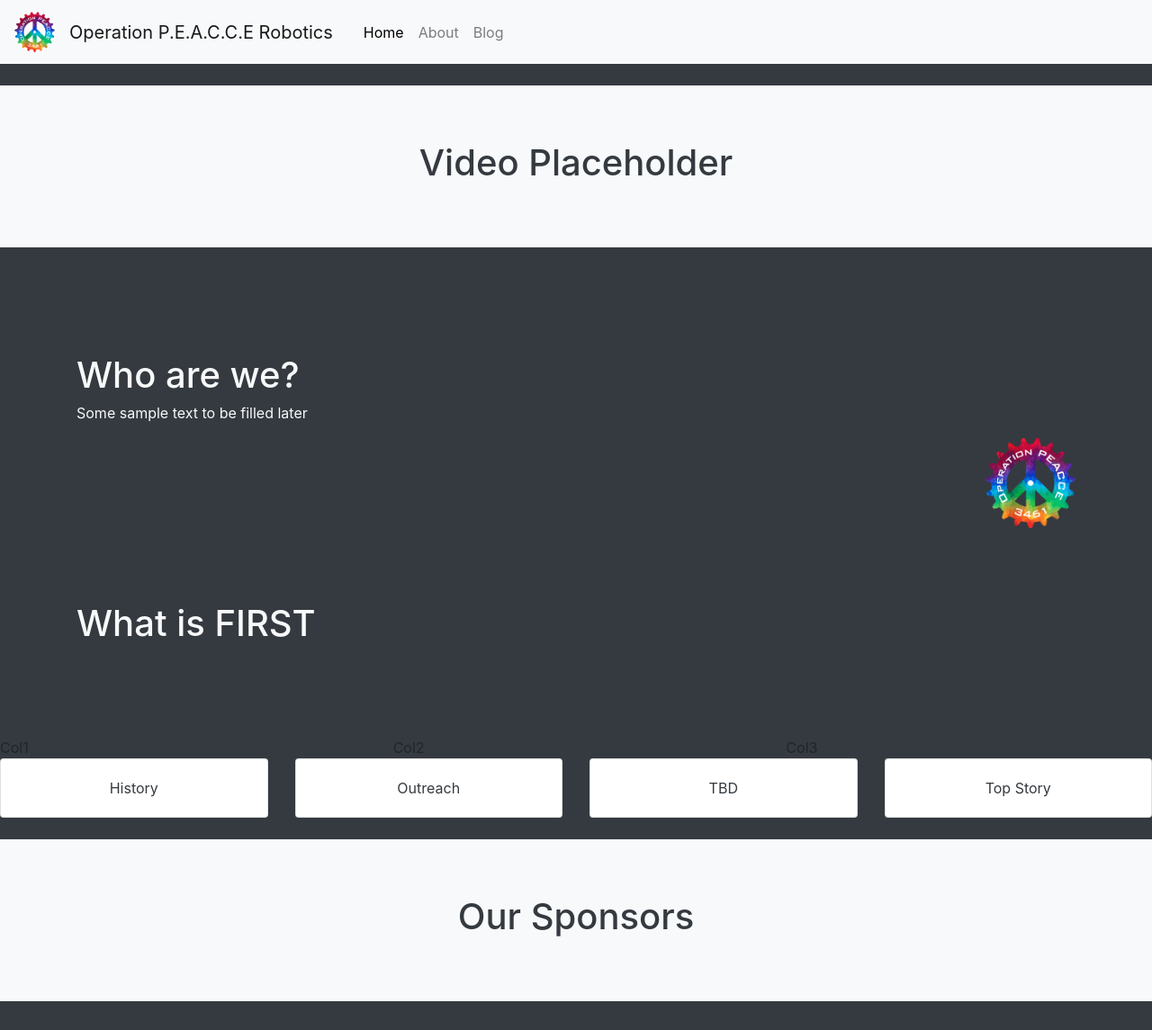
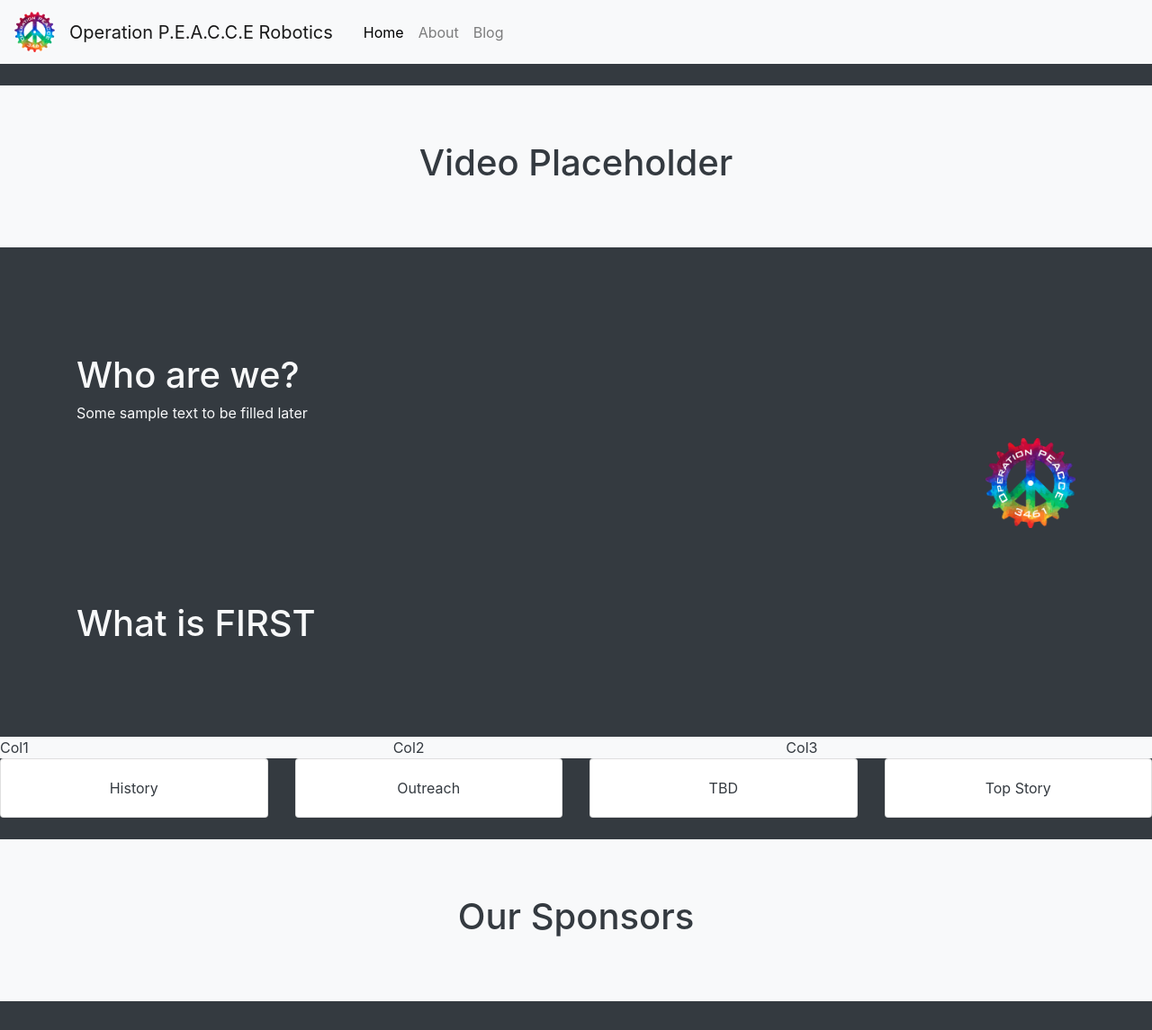
Before and after one commit to Operation-P-E-A-C-C-E-Robotics/Operation-P-E-A-C-C-E-Robotics.github.io, a Jekyll site: the page built from index.html, in a window 1280 px wide and 1145 px high. Shown: the whole window at 90% size. Built offline with Jekyll 4.4.1, drawn with Linux system fonts in a browser that asks for light colours; nearby versions of some CDN libraries.

Commit message:
text color

```diff
--- a/index.html
+++ b/index.html
@@ -34,7 +34,7 @@ title: FRC 3461
 </div>
 
 
-<div class="row">
+<div class="row bg-light text-dark">
     <div class="col">Col1</div>
     <div class="col">Col2</div>
     <div class="col">Col3</div>
```
